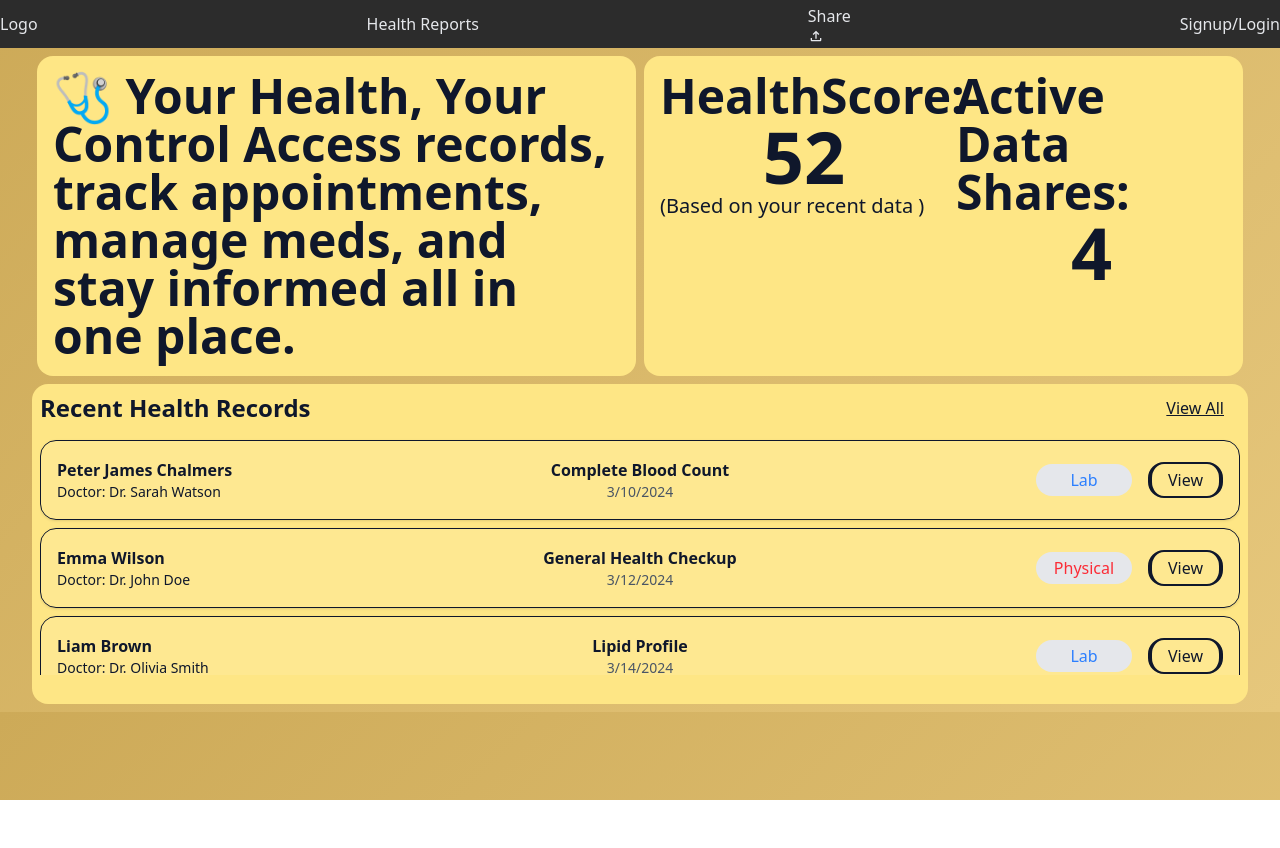
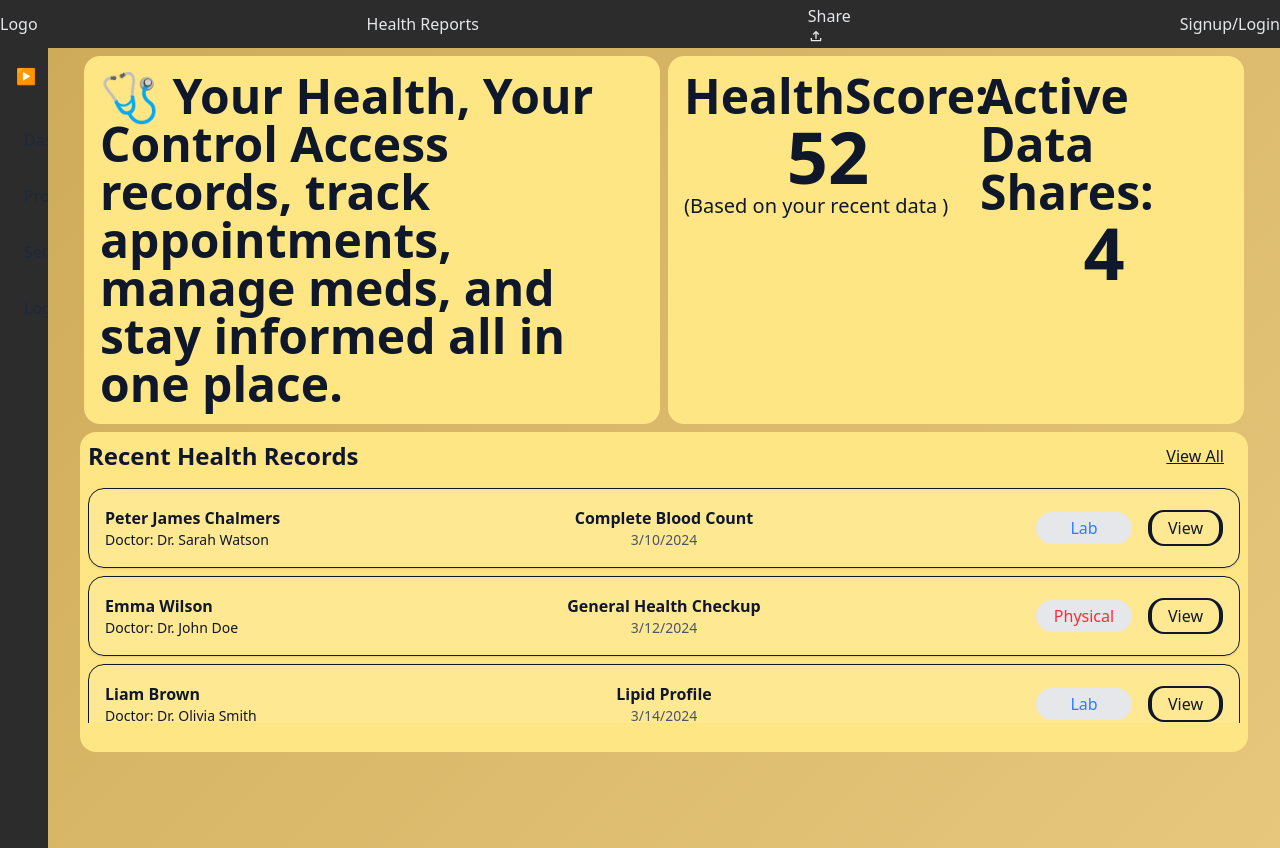
Before and after one commit to SBeeeee/CareConnect, a Next.js app: page / in a window 1280 px wide. Before the commit the page ends 800 px from the top, so only its background shows below. Built offline with nearby package versions, Linux system fonts and the light colour scheme.

Commit message:
sidebar added

```diff
--- /dev/null
+++ b/src/app/components/Sidebar.jsx
@@ -0,0 +1,26 @@
+'use client'
+import React from 'react'
+import { useState } from 'react';
+
+function Sidebar() {
+const [Open,setOpen]=useState(false);
+
+  return (
+    <div className={`${Open?"w-64":"w-12"}  text-gray-800 bg-[#2C2C2C] min-h-screen transition-all duration-300`}>
+      <div className="flex justify-between items-center p-4 " onClick={()=>{setOpen(!Open)}}>
+        <h1 className={`text-lg font-medium ${Open?"block":"hidden"}`}>CareConnect</h1>
+        <button >
+        {Open ? "◀" : "▶"}
+        </button>
+      </div>
+      <ul className="flex flex-col space-y-4 p-4 overflow-hidden">
+        <li className="hover:bg-gray-700 p-2 rounded cursor-pointer">Dashboard</li>
+        <li className="hover:bg-gray-700 p-2 rounded cursor-pointer">Profile</li>
+        <li className="hover:bg-gray-700 p-2 rounded cursor-pointer">Settings</li>
+        <li className="hover:bg-gray-700 p-2 rounded cursor-pointer">Logout</li>
+      </ul>
+    </div>
+  )
+}
+
+export default Sidebar
--- a/src/app/layout.js
+++ b/src/app/layout.js
@@ -1,5 +1,6 @@
 import { Geist, Geist_Mono } from "next/font/google";
 import "./globals.css";
+import Navbar from "./components/Navbar";
 
 
 
@@ -12,6 +13,7 @@ export default function RootLayout({ children }) {
   return (
     <html lang="en">
       <body>
+        <Navbar/>
         {children}
       </body>
     </html>
--- a/src/app/page.js
+++ b/src/app/page.js
@@ -2,13 +2,16 @@ import "./globals.css";
 import Navbar from "./components/Navbar";
 import HeroSection from "./components/HeroSection";
 import Recents from "./components/Recents";
+import Sidebar from "./components/Sidebar";
 
 export default function Home() {
   return (
-    <div>
-      <Navbar/>
+    <div className="flex">
+      <Sidebar/>
+      <div>
       <HeroSection/>
       <Recents/>
+      </div>
     </div>
   );
 }
```
Also changed, not shown: src/app/components/DetaisModal.jsx (added).
